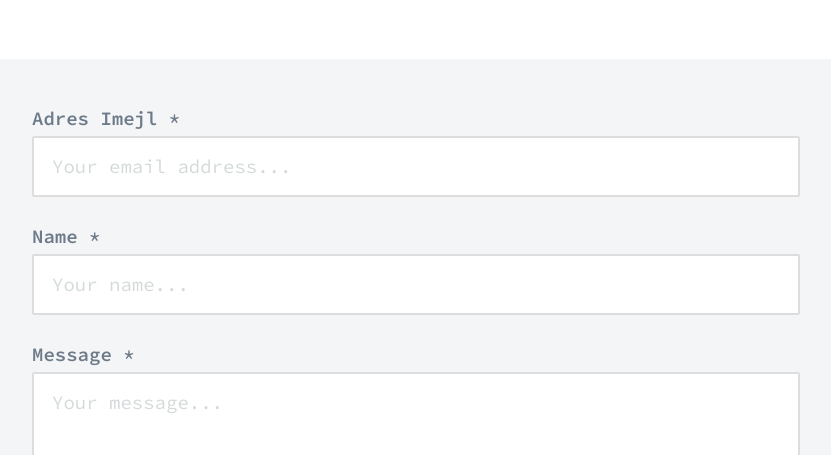
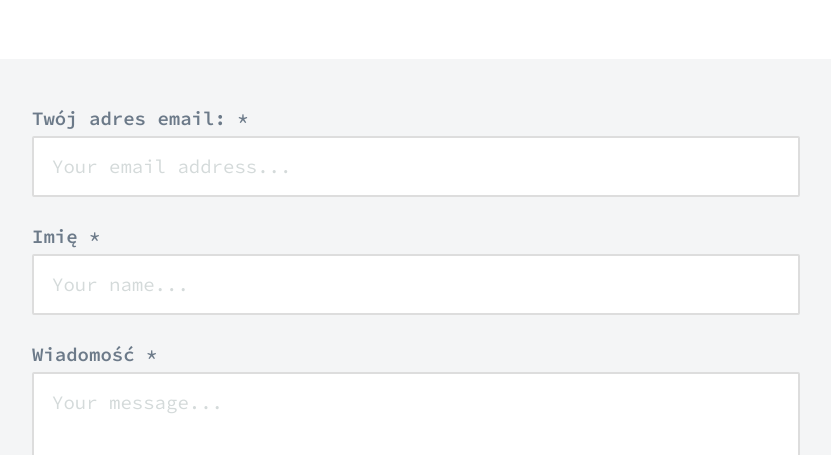
Before and after one commit to Mikromil/emka, a Jekyll site: the page built from _pages/contact.md, in a window 1280 px wide. Shown: the part 357-812 px from the top of the page, without its empty margins (224-1055 px from the left). Built offline with Jekyll 4.4.1, drawn with Linux system fonts in a browser that asks for light colours; nearby versions of some CDN libraries.

Commit message:
Update contact-form.html

```diff
--- a/_includes/contact-form.html
+++ b/_includes/contact-form.html
@@ -3,17 +3,17 @@
 	<form method="post" action="{{ site.data.settings.contact_settings.form_action }}" id="contact-form">
 
 		<div class="contact-form__item">
-			<label class="contact-form__label">Adres Imejl *</label>
+			<label class="contact-form__label">Twój adres email: *</label>
 			<input type="text" name="email" placeholder="Your email address..." class="contact-form__input">
 		</div>
 
 		<div class="contact-form__item">
-			<label class="contact-form__label">Name *</label>
+			<label class="contact-form__label">Imię *</label>
 			<input type="text" name="name" placeholder="Your name..." class="contact-form__input">
 		</div>
 
 		<div class="contact-form__item">
-			<label class="contact-form__label">Message *</label>
+			<label class="contact-form__label">Wiadomość *</label>
 			<textarea name="message" placeholder="Your message..." class="contact-form__textarea"></textarea>
 		</div>
 
```
